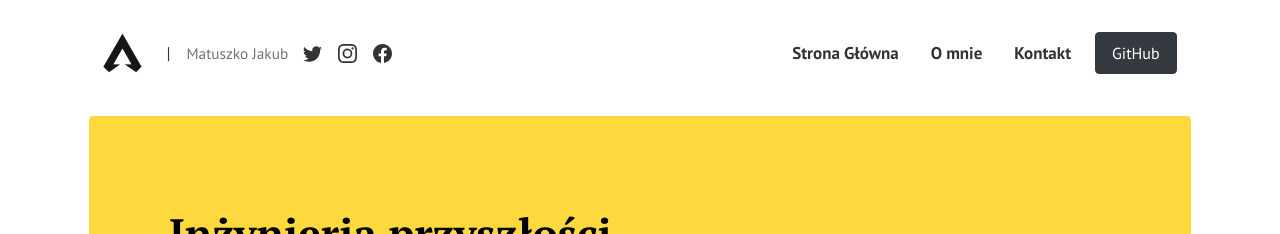
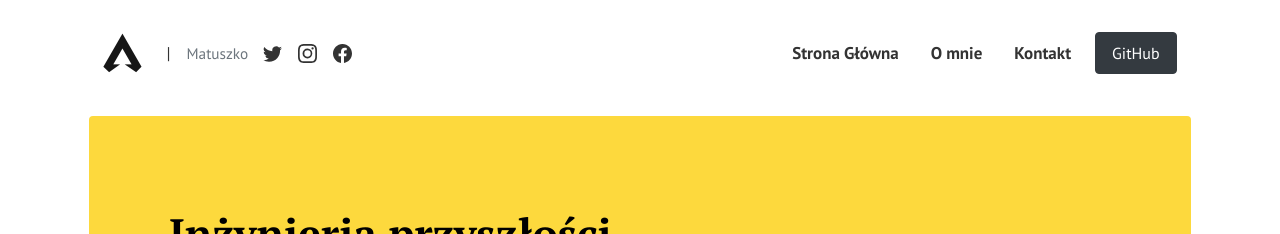
Before and after one commit to matuszko/matuszko.github.io, a Jekyll site: the page built from index.html, in a window 1280 px wide. Shown: the top 234 px of the page. Built offline with Jekyll 4.4.1, drawn with Linux system fonts in a browser that asks for light colours; the list of posts is cut into pages by our own code.

Commit message:
Update default.html

```diff
--- a/_layouts/default.html
+++ b/_layouts/default.html
@@ -49,7 +49,7 @@
 
           <div class="d-flex align-items-center">
 
-            <span class="ml-3 text-muted small">Matuszko Jakub</span>
+            <span class="ml-3 text-muted small">Matuszko</span>
 
             <a class="d-inline-block social-icon" target="_blank" href="{{site.social.twitter}}">
               <svg xmlns="http://www.w3.org/2000/svg" width="19" height="19" fill="currentColor" class="bi bi-twitter" viewBox="0 0 16 16">
```
